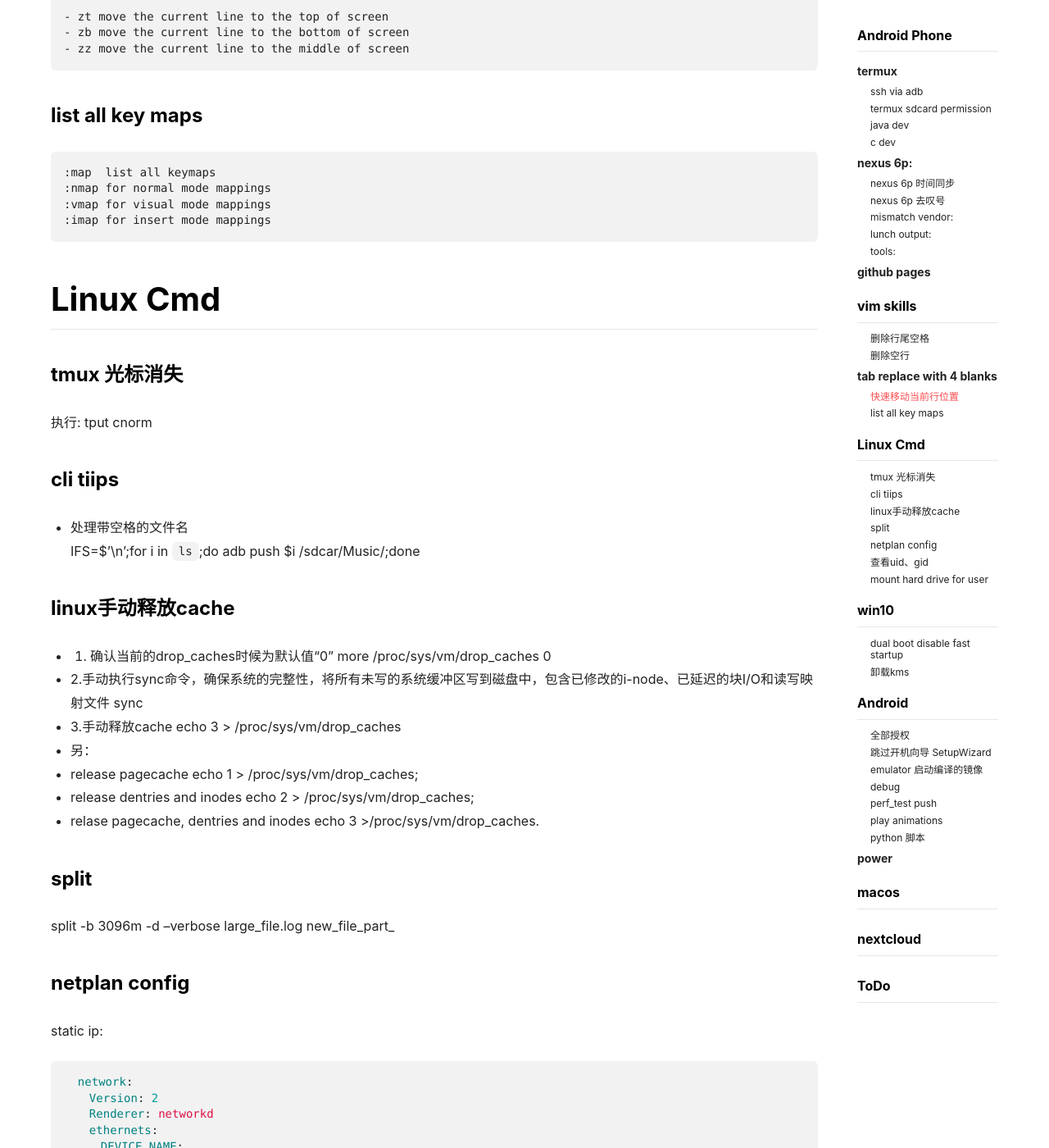
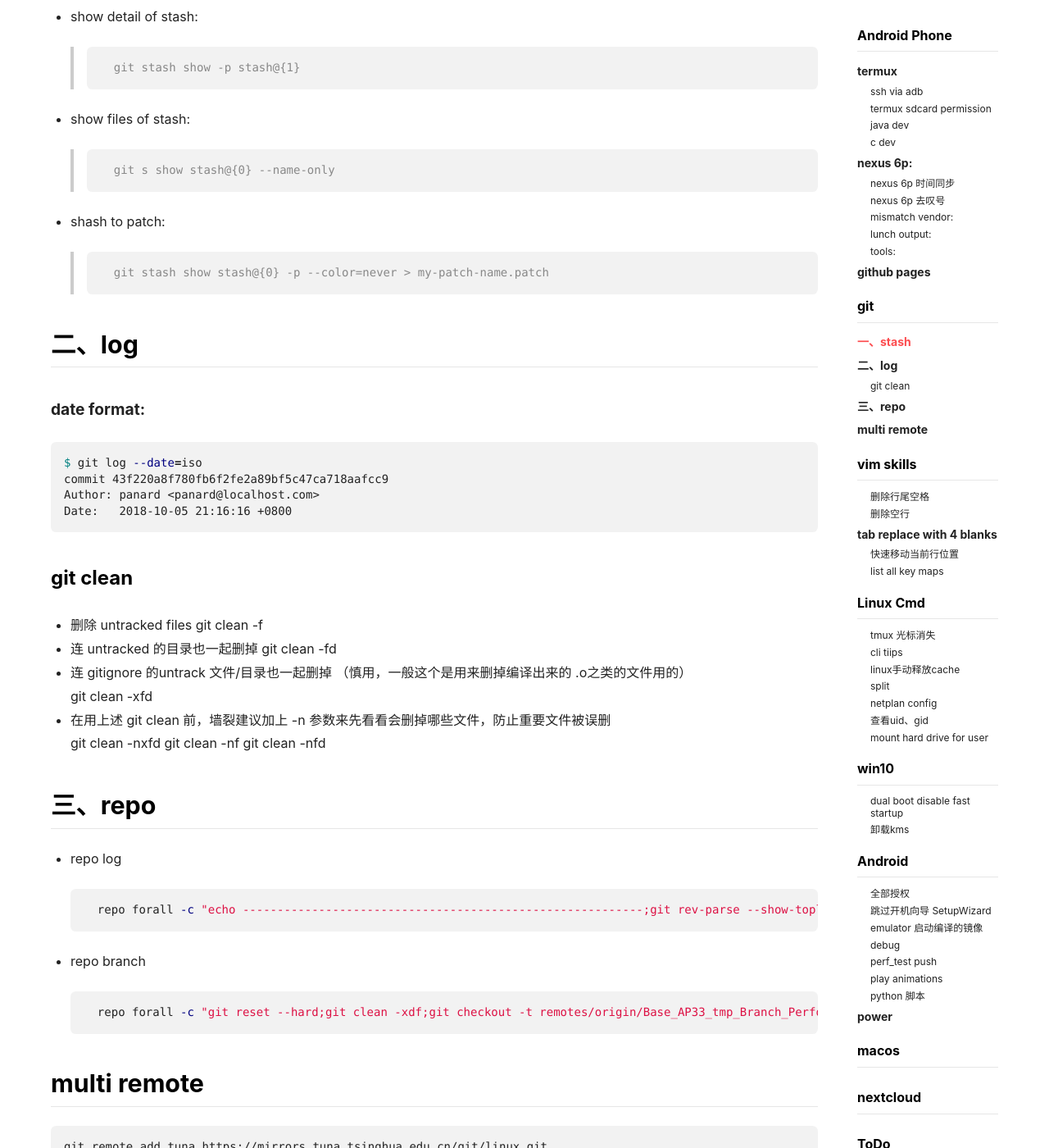
Before and after one commit to panard313/panard313.github.io, a Jekyll site: the page built from _posts/2018-05-29-using.md, in a window 1280 px wide and 1400 px high, scrolled down 3163 px. Shown: the whole window at 82% size. Built offline with Jekyll 4.4.1, drawn with Linux system fonts in a browser that asks for light colours; nearby versions of some CDN libraries; some of the changed text lies outside the part shown.

Commit message:
add content for git multi remote

````diff
--- a/_posts/2018-05-29-using.md
+++ b/_posts/2018-05-29-using.md
@@ -96,6 +96,77 @@ Hello world, on termux!
 
 [themes :  jekyll Text theme](https://github.com/kitian616/jekyll-TeXt-theme.git)
 
+
+
+# git
+
+## 一、stash
+
+- checkout a single file from stash:
+>       git checkout stash@{0} -- <filename>
+
+- save a single file from stash as another name:
+>       git show stash@{0}:<full filename>  >  <newfile>
+or
+>       git show stash@{0}:./<relative filename> > <newfile>
+
+- show the diff between your current branch and the stash:
+>       git d stash@{0} HEAD
+
+- show detail of stash:
+>       git stash show -p stash@{1}
+
+- show files of stash:
+>       git s show stash@{0} --name-only
+
+- shash to patch:
+>       git stash show stash@{0} -p --color=never > my-patch-name.patch
+
+## 二、log
+
+#### date format:
+```shell
+$ git log --date=iso
+commit 43f220a8f780fb6f2fe2a89bf5c47ca718aafcc9
+Author: panard <panard@localhost.com>
+Date:   2018-10-05 21:16:16 +0800
+```
+
+
+### git clean
+- 删除 untracked files
+    git clean -f
+
+- 连 untracked 的目录也一起删掉
+    git clean -fd
+
+- 连 gitignore 的untrack 文件/目录也一起删掉 （慎用，一般这个是用来删掉编译出来的 .o之类的文件用的）
+
+    git clean -xfd
+- 在用上述 git clean 前，墙裂建议加上 -n 参数来先看看会删掉哪些文件，防止重要文件被误删
+
+    git clean -nxfd
+    git clean -nf
+    git clean -nfd
+
+
+## 三、repo
+- repo log
+```shell
+    repo forall -c "echo ----------------------------------------------------------;git rev-parse --show-toplevel;git log "|tee ./git.log
+```
+
+- repo branch
+```shell
+    repo forall -c "git reset --hard;git clean -xdf;git checkout -t remotes/origin/Base_AP33_tmp_Branch_Performance"
+```
+
+## multi remote
+
+```shell
+git remote add tuna https://mirrors.tuna.tsinghua.edu.cn/git/linux.git
+git fetch tuna
+```
 
 
 # vim skills
````
